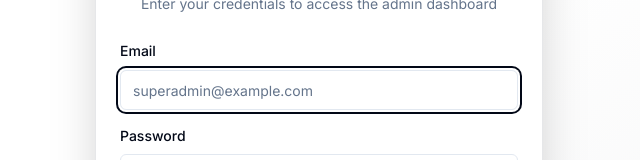
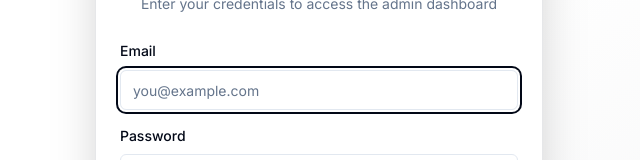
Before and after one commit to Chirchirjeff/E-commerce-admin-dashboard, a Next.js app: page /login in a window 1280 px wide. Shown: the part 334-494 px from the top of the page, without its empty margins (321-961 px from the left). Built offline with nearby package versions, Linux system fonts and the light colour scheme; no server answers.

Commit message:
fix: remove test placeholder from admin login email field

```diff
--- a/src/app/login/page.tsx
+++ b/src/app/login/page.tsx
@@ -105,7 +105,7 @@ export default function LoginPage() {
               <label className="text-sm font-medium">Email</label>
               <input
                 type="email"
-                placeholder="superadmin@example.com"
+                placeholder="you@example.com"
                 value={formData.email}
                 onChange={(e) => setFormData({ ...formData, email: e.target.value })}
                 className={cn(
```
